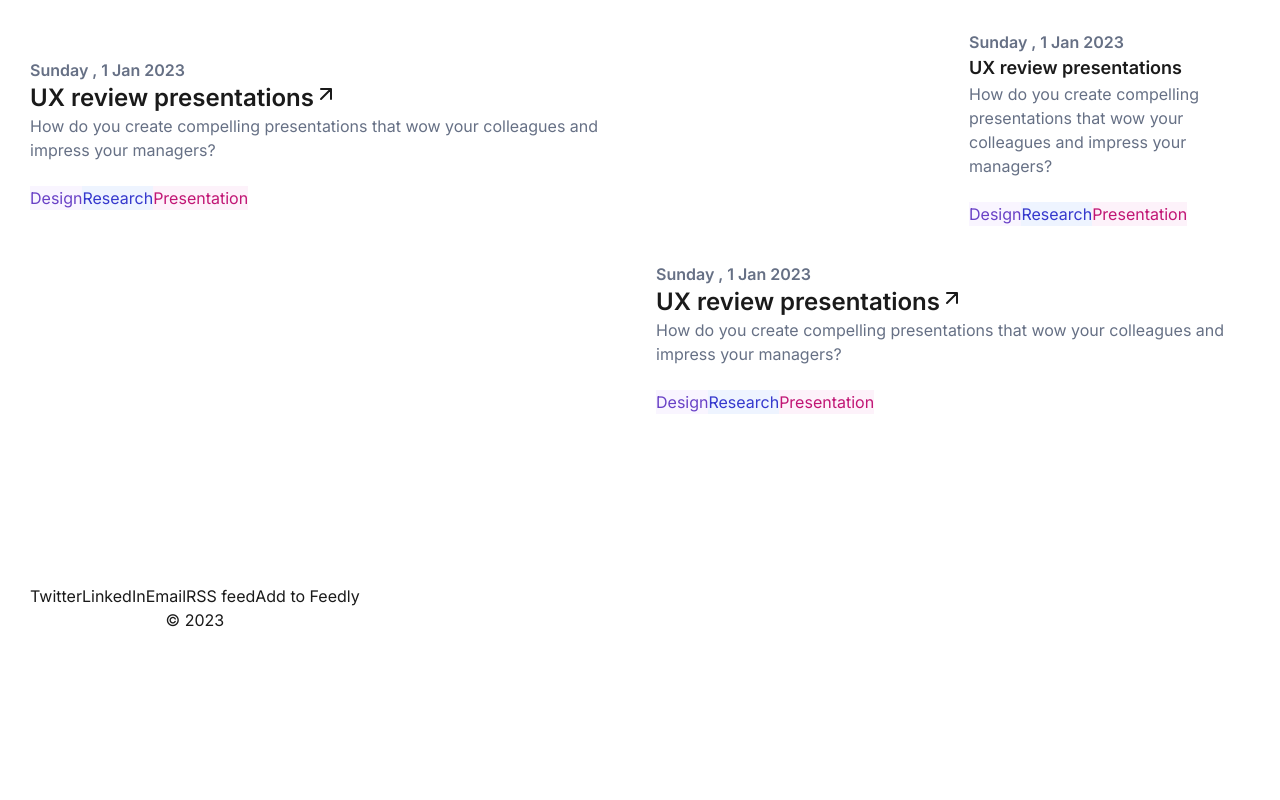
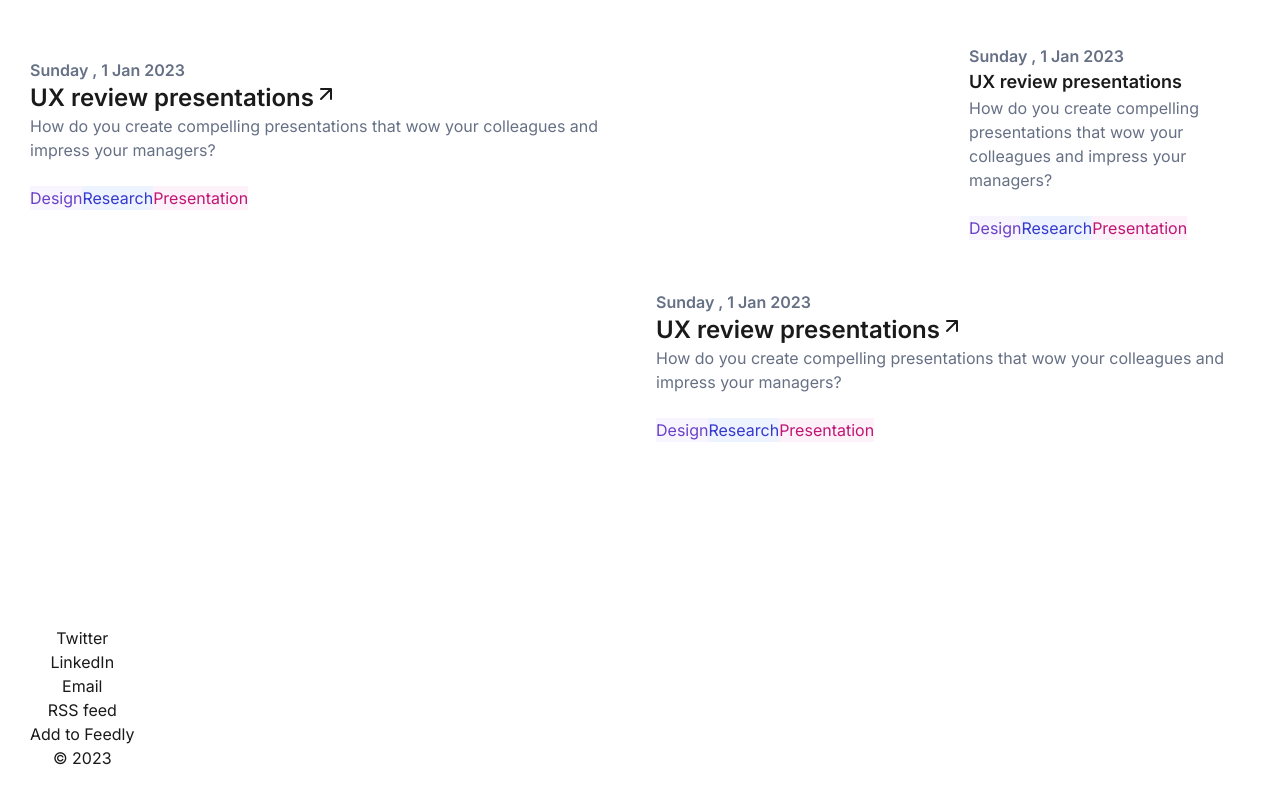
Before and after one commit to Roisfaozi/next-ai-blog, a Next.js app: page / in a window 1280 px wide. Shown: the part 856-1656 px from the top of the page. Before the commit the page ends 1518 px from the top, so only its background shows below. Built offline with nearby package versions, Linux system fonts and the light colour scheme.

Commit message:
refactor tailwind class

```diff
--- a/src/Components/Card.tsx
+++ b/src/Components/Card.tsx
@@ -1,12 +1,12 @@
 import Image from 'next/image';
 import CardContent from './CardContent';
 
-type Props = { imageHeight: string, className: string, width: string }
+type Props = { imageHeight: string, className: string }
 
-function Card({ imageHeight, className, width }: Props) {
+function Card({ imageHeight, className }: Props) {
   return (
-    <div className={className}>
-      <div className={`relative w-full ${imageHeight} ${width}`}>
+    <div className={`${className} w-full flex-col justify-start items-start lg:gap-8 gap-6 flex`}>
+      <div className={`relative w-full ${imageHeight}`}>
         <Image
           src={`https://via.placeholder.com/326x228`}
           alt={`image plaeceholder`}
@@ -18,10 +18,10 @@
           className="object-cover"
 
         />
-      </div>
-      <CardContent width={width} />
+      </div >
+      <CardContent />
 
-    </div>
+    </div >
   )
 }
 
--- a/src/Components/CardContent.tsx
+++ b/src/Components/CardContent.tsx
@@ -3,18 +3,18 @@
 import Tags from './Tags'
 import { IconArrowUpRight } from './icons/IconArrowUpRight'
 
-type Props = { width: string }
+type Props = {}
 
-function CardContent({ width }: Props) {
+function CardContent({ }: Props) {
 
   return (
-    <div className={`flex-col justify-start items-start gap-6 inline-flex ${width}`}>
+    <div className={`flex-col justify-start items-start gap-6 inline-flex w-full`}>
       <div className=" flex-col justify-start items-start gap-3 flex">
         {/* <div className="self-stretch text-violet-700 text-sm font-semibold leading-tight">{ date}</div> */}
         <p className="self-stretch text-violet-700 -mt-1 text-sm font-semibold leading-5">
           Sunday , 1 Jan 2023
         </p>
-        <div className="flex-col justify-start items-start first:last:gap-3 gap-2 inline-flex">
+        <div className="flex-col justify-start items-start gap-3 inline-flex">
           <div className="self-stretch justify-start items-start gap-4 relative flex">
             <SubHeading level={4} className="grow shrink basis-0 dark:text-white text-textdark text-2xl font-semibold leading-8">
               UX review presentations
--- a/src/Components/Tags.tsx
+++ b/src/Components/Tags.tsx
@@ -6,11 +6,9 @@
 function Tags({ tag, color }: Props) {
 
   return (
-    <div className="justify-start items-start flex" >
-      <div className={`px-2.5 py-0.5 bg-${color} rounded-2xl justify-center items-center flex`}>
-        <p className={`text-center text-${color} text-sm font-medium leading-tight`}>{tag}</p>
-      </div>
-    </div >
+    <div className={`px-2.5 py-0.5 bg-${color} rounded-2xl justify-center items-center flex`}>
+      <p className={`text-center text-${color} text-sm font-medium`}>{tag}</p>
+    </div>
   )
 }
 
--- a/src/app/(Home)/RecentBlog.tsx
+++ b/src/app/(Home)/RecentBlog.tsx
@@ -12,10 +12,10 @@
           Recent blog posts
         </SubHeading>
         <CardContainer>
-          <Card width='w-full' imageHeight='h-[228px]' className={'w-full flex-col justify-start items-start lg:gap-8 gap-6 flex'} />
-          <Card width='w-full' imageHeight='h-[200px]' className={'w-full sm:flex-row flex-col justify-start items-start lg:gap-8 gap-6 flex '} />
-          <Card width='w-full' imageHeight='h-[200px]' className={'w-full sm:flex-row flex-col justify-start items-start lg:gap-8 gap-6 flex '} />
-          <Card width='w-full' imageHeight='h-[228px]' className={'w-full lg:flex-row flex-col justify-start items-start lg:gap-8 gap-6 flex'} />
+          <Card className='card' imageHeight={'h-[228px]'} />
+          <Card className='card' imageHeight={'h-[200px]'} />
+          <Card className='card' imageHeight={'h-[200px]'} />
+          <Card className='card' imageHeight={'h-[246px]'} />
         </CardContainer>
       </div>
     </div>
--- a/src/app/globals.css
+++ b/src/app/globals.css
@@ -21,6 +21,13 @@
   .card-container > div:nth-child(3) svg {
     @apply hidden;
   }
+  .card-container .card:last-child {
+    @apply lg:flex-row;
+  }
+  .card-container .card:nth-child(2),
+  .card-container .card:nth-child(3) {
+    @apply sm:flex-row;
+  }
 }
 
 html {
@@ -37,9 +44,6 @@
   position: relative !important;
 }
 
-.text-primary {
-  @apply text-[#667085] dark:text-[#C0C5D0];
-}
 .bg-violet {
   @apply bg-[#F9F5FF];
 }
```
